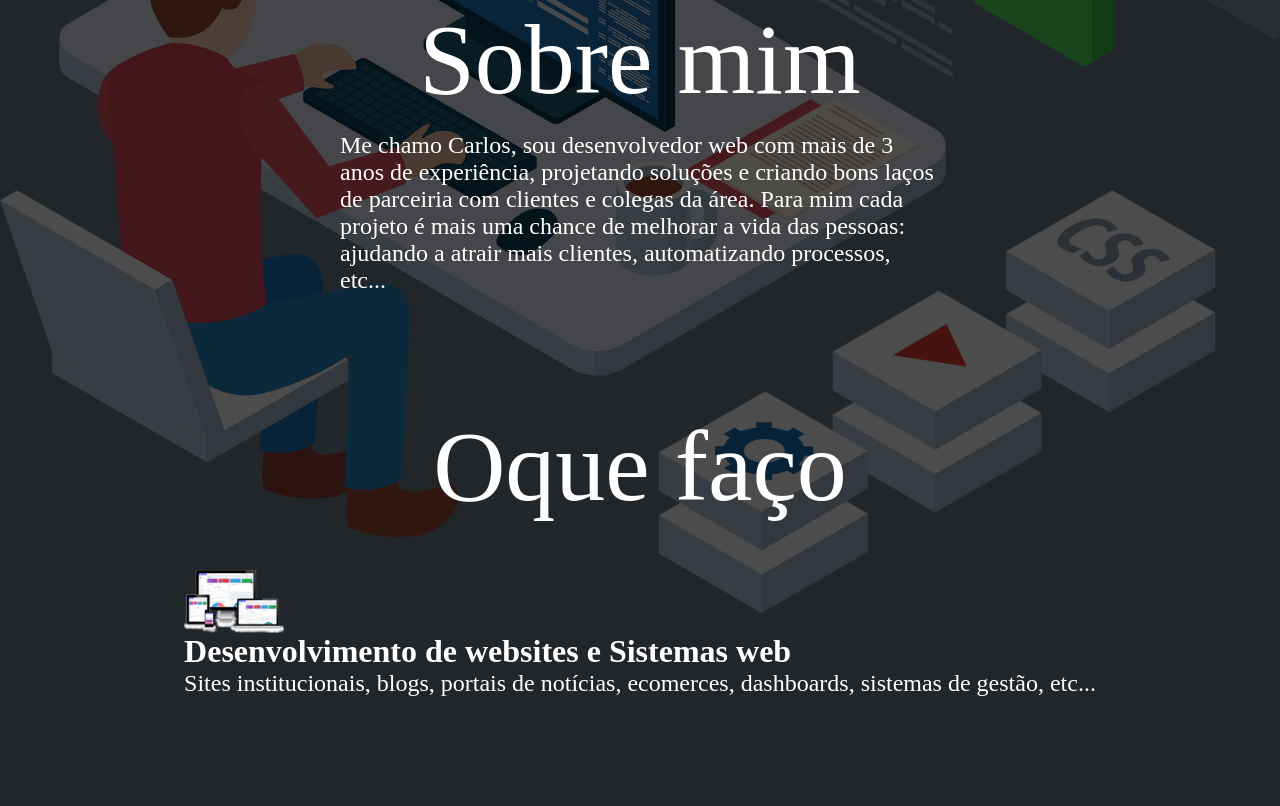
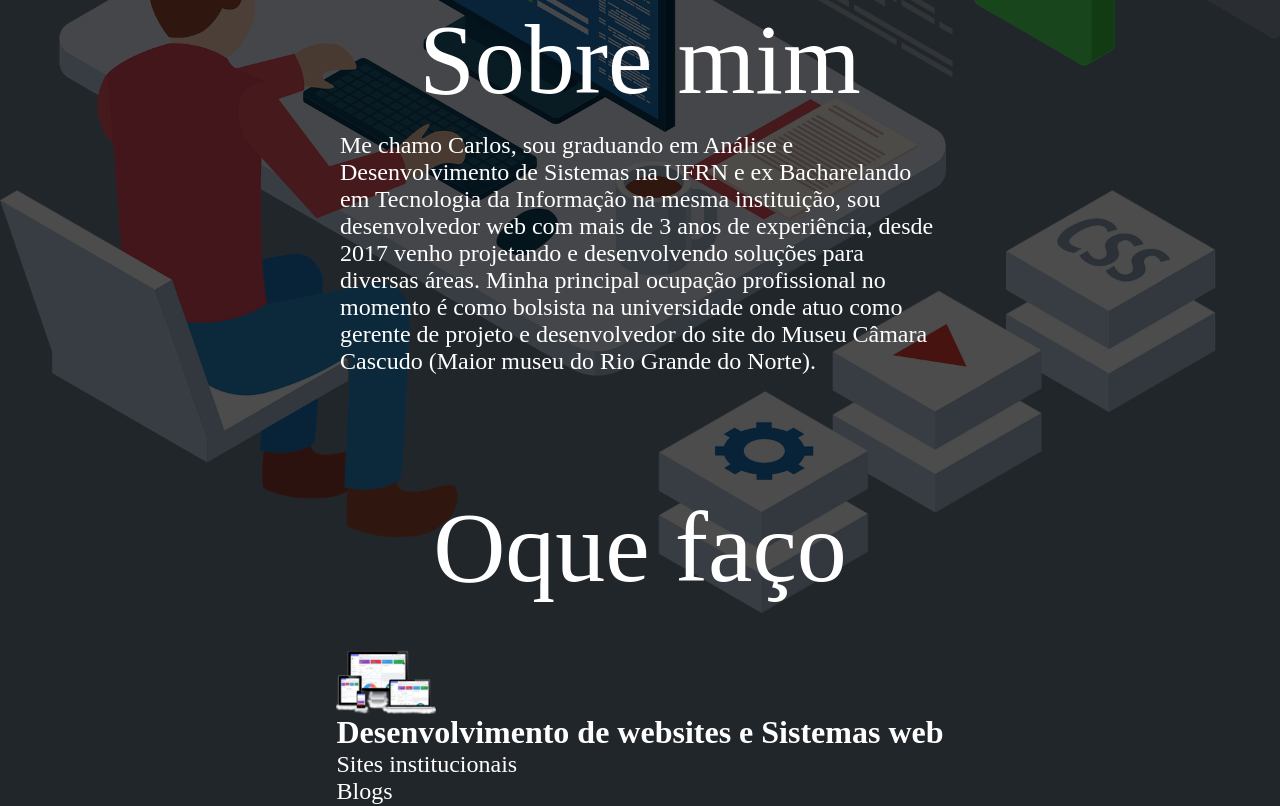
Before and after one commit to carlosemidio/portfolio-nextjs, a Next.js app: page / in a window 1280 px wide. Shown: the part 660-1466 px from the top of the page. Built offline with nearby package versions, Linux system fonts and the light colour scheme; a web font is replaced by a local one.

Commit message:
Email success with react-notifications

```diff
--- a/components/ContactForm/index.tsx
+++ b/components/ContactForm/index.tsx
@@ -19,22 +19,20 @@ import {
 } from "react-notifications";
 
 const createEmailNotification = (type, name) => {
-  return () => {
   switch (type) {
     case "success":
       NotificationManager.success(
-          `Olá ${name} recebi o seu email!`,
-          "Assim que possível entrarei em contato com você!"
+        "Assim que possível entrarei em contato com você!",
+        `Olá ${name}, recebi o seu email!`
       );
       break;
     case "error":
       NotificationManager.error(
-          `Olá ${name}, infelizmente houve um ao enviar seu email!`,
-          "Tente novamente mais tarde ou me contate via whatsapp!"
+        "Tente novamente mais tarde ou me contate via whatsapp!",
+        `Olá ${name}, infelizmente houve um ao enviar seu email!`
       );
       break;
   }
-  };
 };
 
 const useStyles = makeStyles((theme: Theme) =>
@@ -242,11 +240,12 @@ const Form = withFormik<MyFormProps, FormValues>({
       console.log("Response received");
       if (res.status === 200) {
         createEmailNotification("success", values.name);
-        setSubmitting(false);
         resetForm();
+      } else {
+        createEmailNotification("error", values.name);
       }
 
-      createEmailNotification("error", values.name);
+      console.log(res);
       setSubmitting(false);
     });
   },
--- a/pages/api/contact.ts
+++ b/pages/api/contact.ts
@@ -17,9 +17,9 @@ export default function (req, res) {
     from: email,
     to: process.env.EMAIL_USER,
     subject: subject,
-    text: `${message} | Enviado por: ${email} Telefone: ${phone}`,
+    text: `${message} | Enviado por: ${name} email: ${email} Telefone: ${phone}`,
     html: `<div>${message}</div><p>Enviado por:
-    ${email}</p><p>Telefone: ${phone}</p>`,
+    ${email}</p><p>email: ${email}</p><p>Telefone: ${phone}</p>`,
   };
 
   transporter.sendMail(mailOption, (err, data) => {
--- a/pages/index.tsx
+++ b/pages/index.tsx
@@ -292,11 +292,14 @@ function Home() {
             </p>
             <div className={classes.aboutBox}>
               <p className={classes.aboutText}>
-                Me chamo Carlos, sou desenvolvedor web com mais de 3 anos de
-                experiência, projetando soluções e criando bons laços de
-                parceiria com clientes e colegas da área. Para mim cada projeto
-                é mais uma chance de melhorar a vida das pessoas: ajudando a
-                atrair mais clientes, automatizando processos, etc...
+                Me chamo Carlos, sou graduando em Análise e Desenvolvimento de
+                Sistemas na UFRN e ex Bacharelando em Tecnologia da Informação
+                na mesma instituição, sou desenvolvedor web com mais de 3 anos
+                de experiência, desde 2017 venho projetando e desenvolvendo
+                soluções para diversas áreas. Minha principal ocupação
+                profissional no momento é como bolsista na universidade onde
+                atuo como gerente de projeto e desenvolvedor do site do Museu
+                Câmara Cascudo (Maior museu do Rio Grande do Norte).
               </p>
             </div>
             <p className={classes.sectionTitle} id="whatido">
@@ -314,8 +317,18 @@ function Home() {
                     Desenvolvimento de websites e Sistemas web
                   </h1>
                   <p className={classes.serviceText}>
-                    Sites institucionais, blogs, portais de notícias, ecomerces,
-                    dashboards, sistemas de gestão, etc...
+                    Sites institucionais
+                    <br /> Blogs
+                    <br />
+                    Portais de notícias
+                    <br />
+                    Ecomerces
+                    <br />
+                    Dashboards
+                    <br />
+                    Sistemas de gestão
+                    <br />
+                    Entre outros
                   </p>
                 </div>
               </div>
```
Lines whose indentation alone changed are shown as unchanged.
